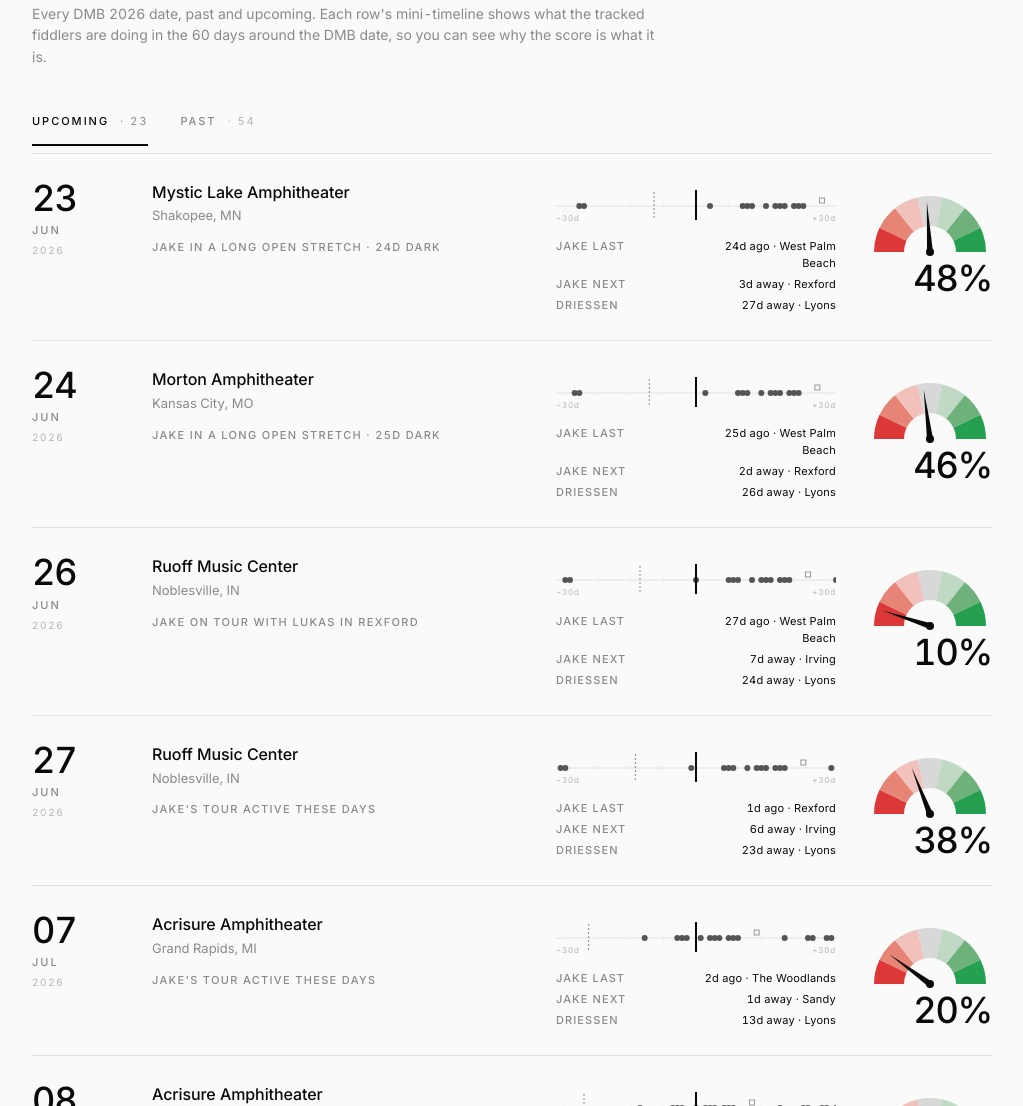
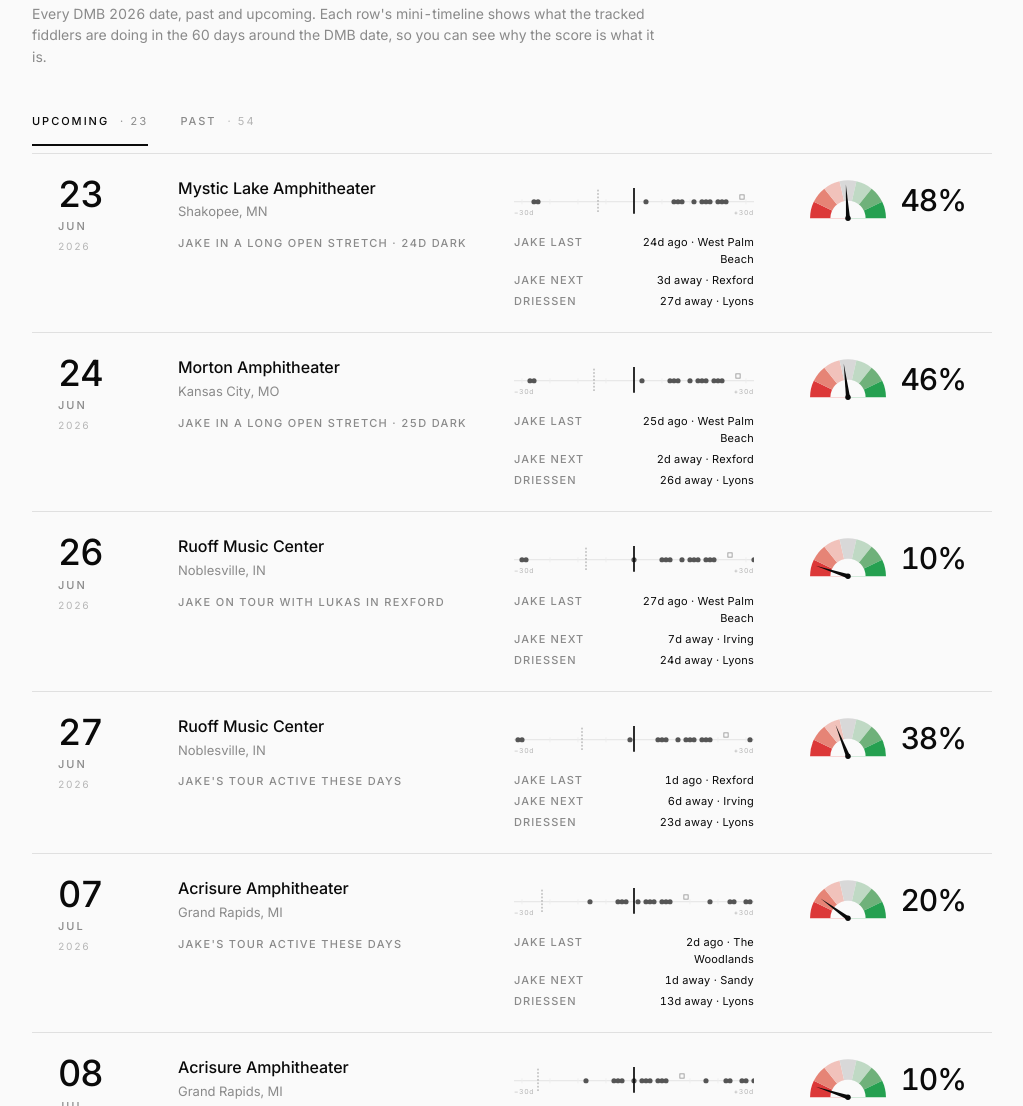
Before and after one commit to Echoform-Studio/fiddle-reprise, a website: page index.html in a window 1280 px wide. Shown: the part 782-1888 px from the top of the page, without its empty margins (128-1151 px from the left). Drawn offline with Linux system fonts and the light colour scheme.

Commit message:
Compact rows: gauge inline with %, green tint, sit-in banner
- Gauge and percentage now sit on the same horizontal line; rows are
  noticeably shorter
- Whole row gets a green tint when score >= 50% OR when a sit-in is
  confirmed, so eyes can scan for "buy a ticket" candidates at a glance
- Past shows with a confirmed sit-in get a full-width green banner
  spanning all four columns at the bottom of the row: "Sit-in confirmed -
  Jake Simpson - 7 songs"
- Past shows without a sit-in get a subtle grey "Played - no sit-in"
  banner for symmetry
- Drop the inline outcome line from the metric column since the banner
  carries it now

```diff
--- a/index.html
+++ b/index.html
@@ -245,21 +245,47 @@
 
   .show {
     display: grid;
-    grid-template-columns: 88px 1fr 280px 124px;
+    grid-template-columns: 88px 1fr 240px 180px;
     gap: 32px;
-    padding: 26px 0;
+    padding: 22px 26px 0;
     border-top: 1px solid var(--rule);
     align-items: start;
+    transition: background-color 150ms;
   }
   .show:last-child { border-bottom: 1px solid var(--ink); }
 
   .show[data-tier="high"] .prob { color: var(--high); }
-  .show[data-tier="low"] .prob { color: var(--low); }
-  .show[data-tier="high"] .prob-bar { background: var(--high); }
-  .show[data-tier="low"] .prob-bar { background: var(--low); }
+  .show[data-tier="low"]  .prob { color: var(--low); }
 
-  .show[data-status="past"] { opacity: 0.55; }
-  .show[data-status="past"][data-outcome="sitin"] { opacity: 1; }
+  /* Green tint when high probability OR confirmed sit-in */
+  .show[data-tier="high"],
+  .show[data-outcome="sitin"] {
+    background-color: #ECF4EE;
+  }
+
+  .show[data-status="past"]:not([data-outcome="sitin"]) { opacity: 0.6; }
+
+  /* Banner spans the full row, sits beneath the columns */
+  .row-banner {
+    grid-column: 1 / -1;
+    margin: 18px -26px 0;
+    padding: 10px 26px;
+    font-size: 11px;
+    font-weight: 500;
+    letter-spacing: 0.16em;
+    text-transform: uppercase;
+  }
+  .row-banner.sitin {
+    background: #1E7A3E;
+    color: #FFFFFF;
+  }
+  .row-banner.no-sitin {
+    background: #EFEFEF;
+    color: var(--muted);
+  }
+
+  /* When there's no banner, add bottom padding so the row breathes */
+  .show:not(:has(.row-banner)) { padding-bottom: 22px; }
 
   /* Date */
   .date { font-feature-settings: 'tnum' 1; }
@@ -339,29 +365,34 @@
 
   /* Metric */
   .metric { text-align: right; }
-  .prob-line {
+  .metric-row {
     display: inline-flex;
-    align-items: baseline;
-    justify-content: flex-end;
+    align-items: center;
     gap: 10px;
     text-decoration: none;
     color: var(--ink);
     transition: opacity 150ms;
   }
-  .prob-line:hover { opacity: 0.6; }
+  .metric-row.linked:hover { opacity: 0.6; }
+  .prob-line {
+    display: inline-flex;
+    align-items: center;
+    gap: 6px;
+  }
   .prob {
-    font-size: 36px;
+    font-size: 30px;
     font-weight: 500;
     font-variant-numeric: tabular-nums;
     letter-spacing: -0.035em;
     line-height: 1;
   }
-  .arrow { font-size: 16px; line-height: 1; }
+  .arrow { font-size: 14px; line-height: 1; }
   .gauge {
-    display: block;
-    margin: 10px 0 0 auto;
-    width: 124px;
-    height: 70px;
+    display: inline-block;
+    vertical-align: middle;
+    width: 84px;
+    height: 48px;
+    margin: 0;
   }
   .gauge-seg-very-low  { fill: #DC3838; }
   .gauge-seg-low       { fill: #E68476; }
@@ -374,17 +405,6 @@
   .gauge-hub { fill: var(--ink); }
   .gauge-inner { fill: var(--bg); }
 
-  .outcome {
-    margin-top: 12px;
-    font-size: 11px;
-    letter-spacing: 0.12em;
-    text-transform: uppercase;
-    font-weight: 500;
-    color: var(--muted);
-    line-height: 1.45;
-  }
-  .outcome.sitin { color: var(--high); }
-  .outcome.no-sitin { color: var(--muted); }
 
   /* ============ Footer ============ */
   .footer {
@@ -1021,33 +1041,39 @@
   inputs.innerHTML = inputRows;
   mini.appendChild(inputs);
 
-  // Metric
+  // Metric — gauge + percentage inline, ticket arrow for upcoming
   const metric = document.createElement('div');
   metric.className = 'metric';
   const showArrow = !!show.ticket && !show.outcome;
-  const probHTML = `<span class="prob">${show.score}%</span>${showArrow ? '<span class="arrow">&rarr;</span>' : ''}`;
-  const probLine = show.ticket && !show.outcome
-    ? `<a class="prob-line" href="${show.ticket}" target="_blank" rel="noopener">${probHTML}</a>`
-    : `<span class="prob-line">${probHTML}</span>`;
-  let outcomeLine = '';
-  if (show.outcome === 'sitin') {
-    const parts = [`✓ ${show.sitinPlayer}`];
-    if (show.sitinSongs) parts.push(`${show.sitinSongs} songs`);
-    if (show.sitinNote) parts.push(show.sitinNote);
-    outcomeLine = `<div class="outcome sitin">${parts.join(' · ')}</div>`;
-  } else if (show.outcome === 'no-sitin') {
-    outcomeLine = `<div class="outcome no-sitin">No sit-in</div>`;
+  const probInner = `<span class="prob">${show.score}%</span>${showArrow ? '<span class="arrow">&rarr;</span>' : ''}`;
+  const metricInner = `${renderGaugeSVG(show.score)}<span class="prob-line">${probInner}</span>`;
+  if (show.ticket && !show.outcome) {
+    metric.innerHTML = `<a class="metric-row linked" href="${show.ticket}" target="_blank" rel="noopener">${metricInner}</a>`;
+  } else {
+    metric.innerHTML = `<span class="metric-row">${metricInner}</span>`;
   }
-  metric.innerHTML = `
-    ${renderGaugeSVG(show.score)}
-    ${probLine}
-    ${outcomeLine}
-  `;
 
   row.appendChild(dateEl);
   row.appendChild(venue);
   row.appendChild(mini);
   row.appendChild(metric);
+
+  // Full-width banner for past sit-in / no-sit-in
+  if (show.outcome === 'sitin') {
+    const parts = [`Sit-in confirmed · ${show.sitinPlayer}`];
+    if (show.sitinSongs) parts.push(`${show.sitinSongs} songs`);
+    if (show.sitinNote) parts.push(show.sitinNote);
+    const banner = document.createElement('div');
+    banner.className = 'row-banner sitin';
+    banner.textContent = parts.join(' · ');
+    row.appendChild(banner);
+  } else if (show.outcome === 'no-sitin') {
+    const banner = document.createElement('div');
+    banner.className = 'row-banner no-sitin';
+    banner.textContent = 'Played · no sit-in';
+    row.appendChild(banner);
+  }
+
   return row;
 }
 
```
